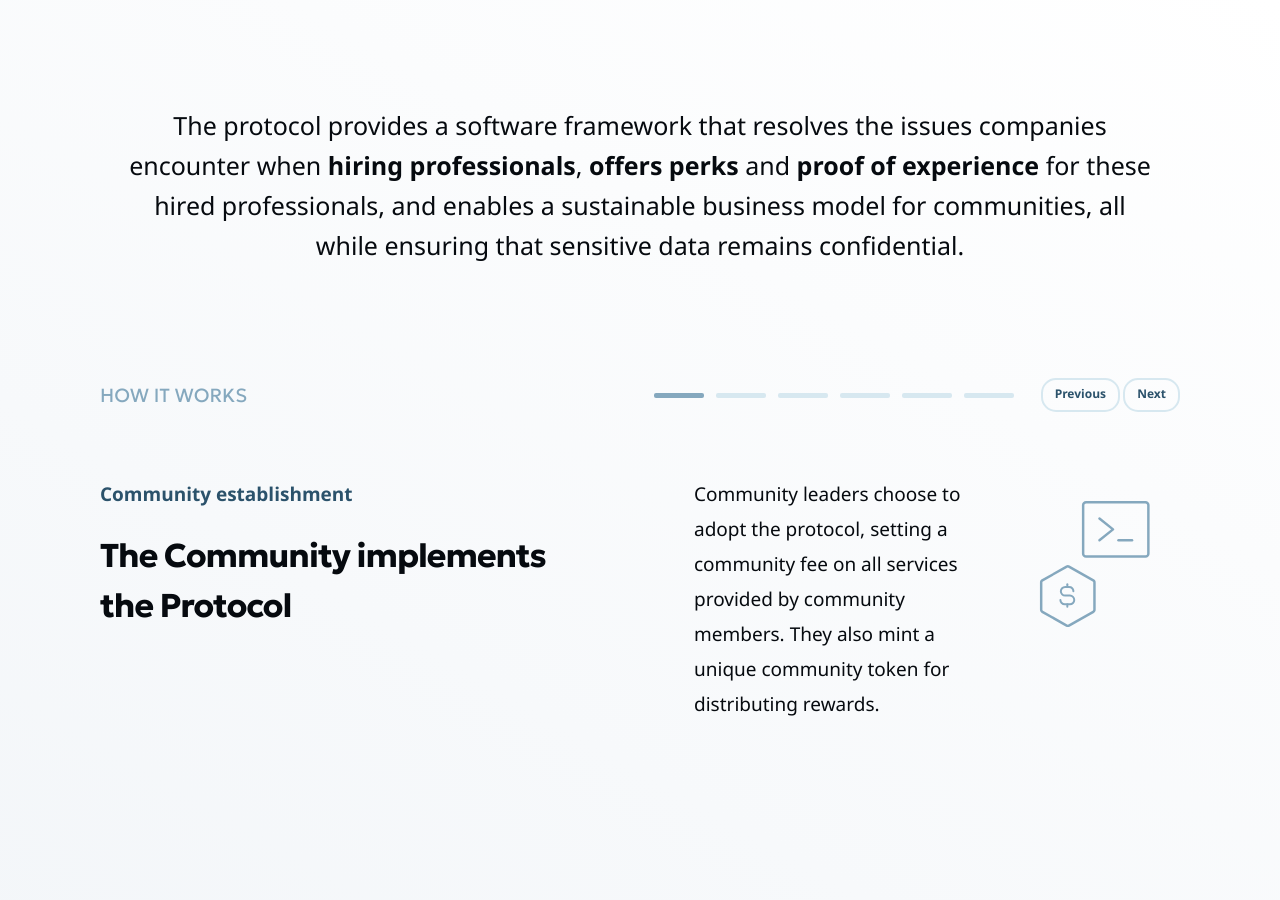
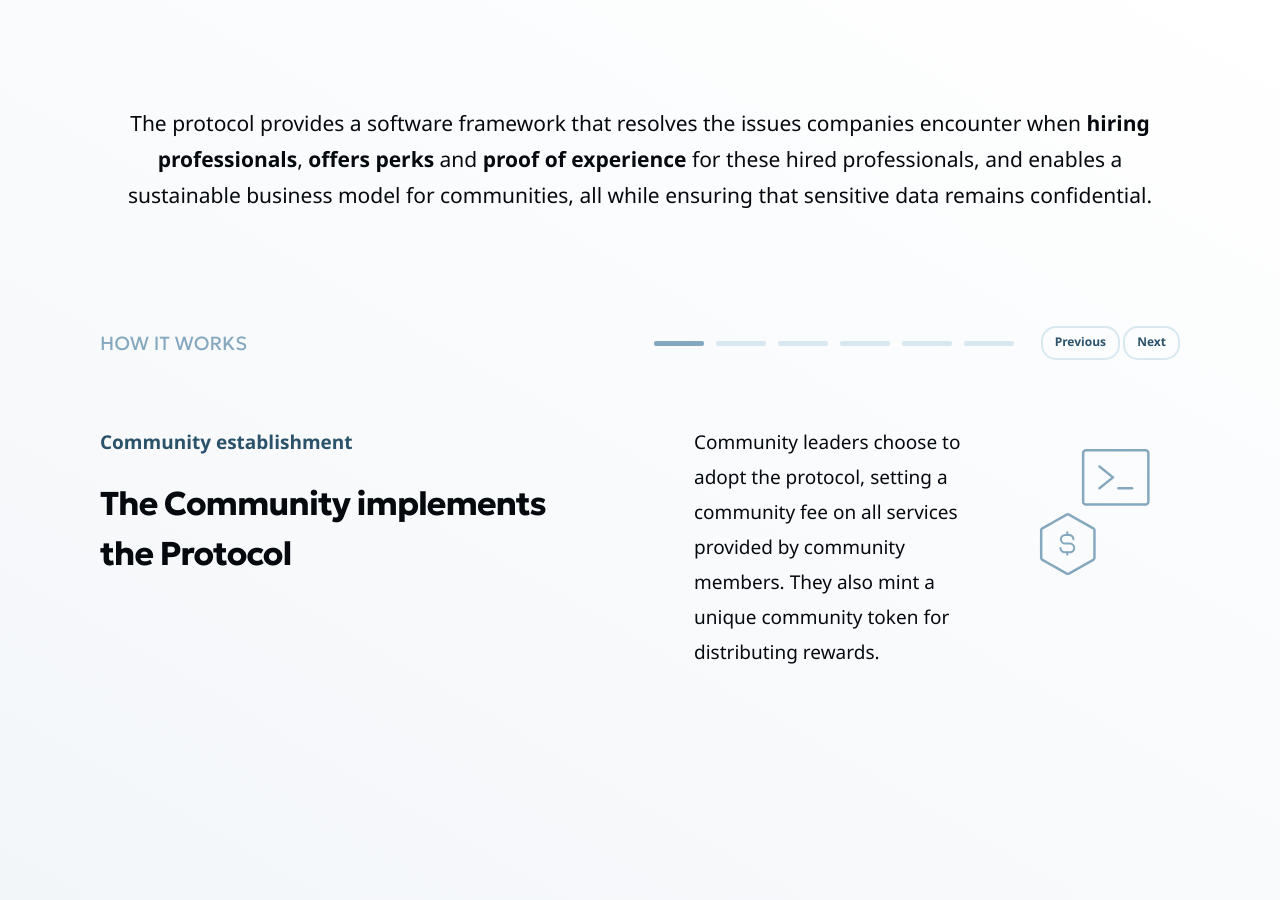
Before and after one commit to w3b3d3v/kyodo-protocol-website, a plain HTML site: page index.html in a window 1280 px wide. Shown: the part 800-1700 px from the top of the page. Drawn offline with nearby package versions, Linux system fonts and the light colour scheme; a small style sheet from the web is missing.

Commit message:
style: small adjustment on font-size in the big description

```diff
--- a/stylesheet/home/_big-description.scss
+++ b/stylesheet/home/_big-description.scss
@@ -14,8 +14,8 @@ BIG DESCRIPTION
 
   p {
     width: 95%;
-    font-size: $font-big;
-    line-height: 40px;
+    font-size: $font-large-2;
+    line-height: 36px;
     margin: 0 auto;
 
     @media only screen and (max-width: 1100px) {
```
Also changed, not shown: public/stylesheet/main.css, 1 other file.
